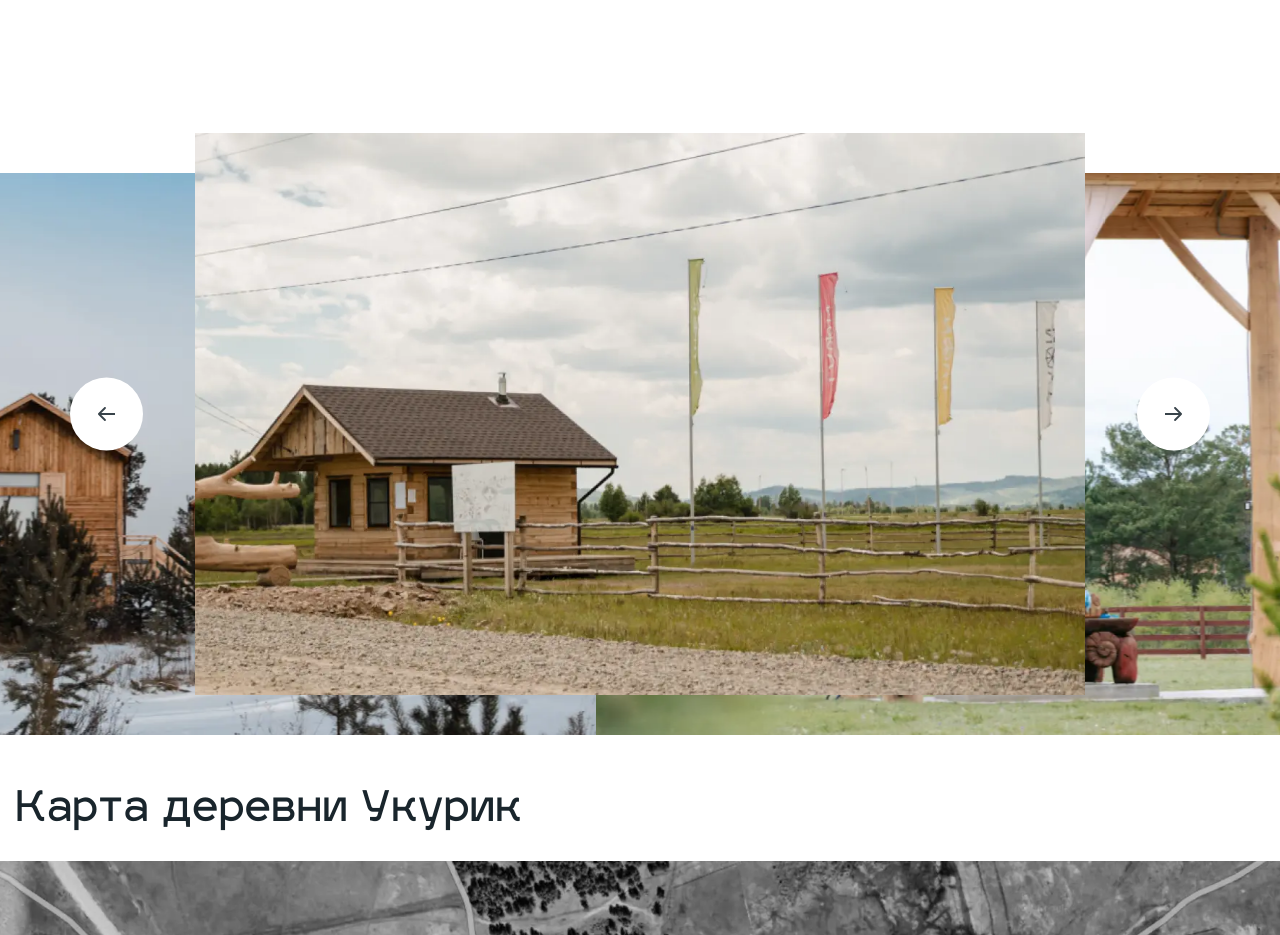
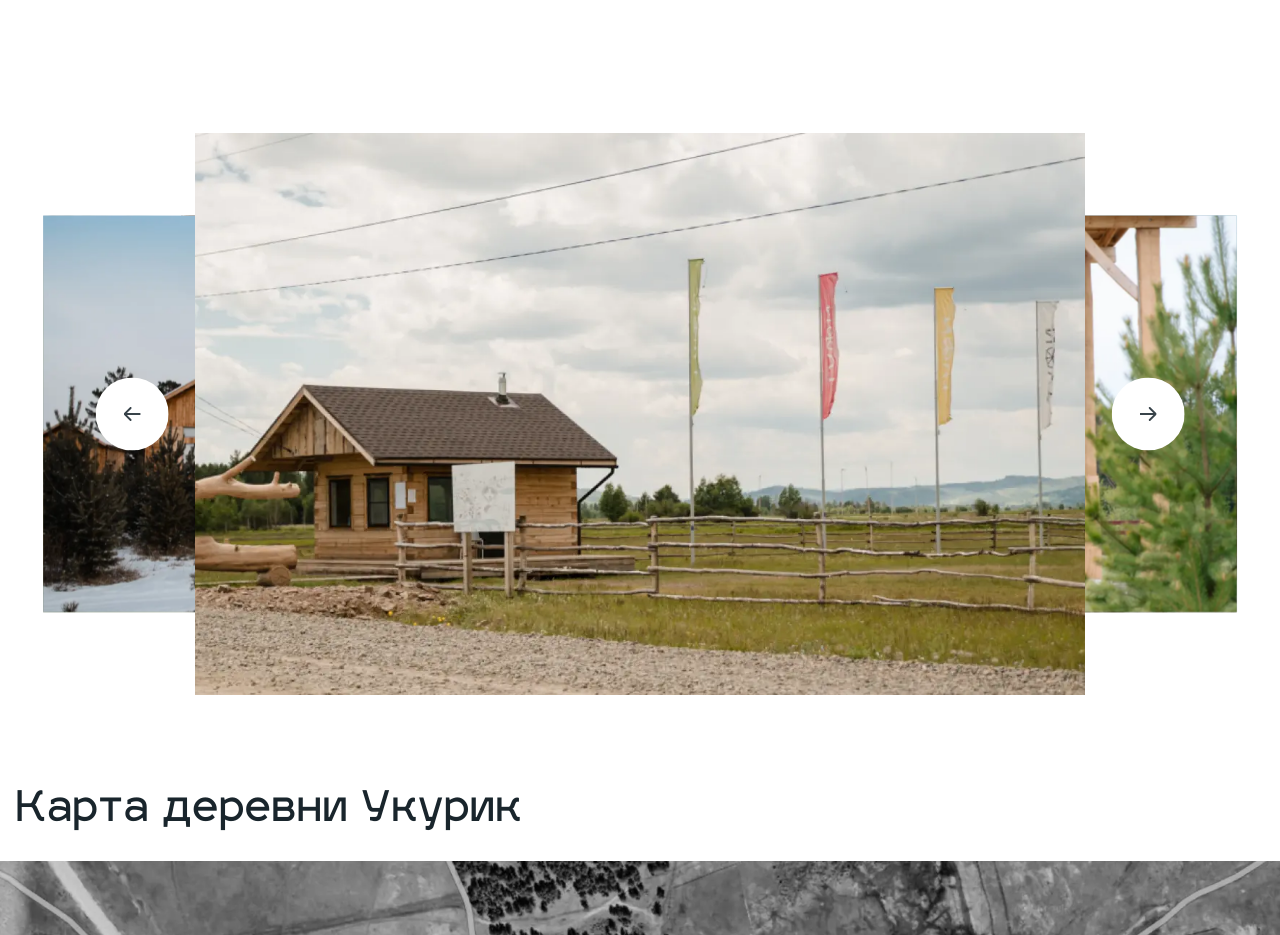
Before and after one commit to SPashaS/ukurik, a plain HTML site: page home.html in a window 1280 px wide. Shown: the part 1540-2475 px from the top of the page. Drawn offline with Linux system fonts and the light colour scheme.

Commit message:
upp build

```diff
--- a/css/style.css
+++ b/css/style.css
@@ -628,29 +628,6 @@ h2 {
     padding-bottom: 5.9375rem;
   }
 }
-.carousel__container {
-  position: relative;
-}
-@media (min-width: 120em) {
-  .carousel__container {
-    height: 48.5rem;
-  }
-}
-@media (min-width: 20em) and (max-width: 120em) {
-  .carousel__container {
-    height: clamp( 15rem , 8.3rem  +  33.5vw , 48.5rem );
-  }
-}
-@media (max-width: 20em) {
-  .carousel__container {
-    height: 15rem;
-  }
-}
-@media (min-width: 82.5em) {
-  .carousel__container {
-    max-width: 105.375rem;
-  }
-}
 .carousel__slider {
   margin: 0 auto;
 }
@@ -732,71 +709,42 @@ h2 {
   width: 100%;
 }
 .carousel__navigation {
-  position: absolute;
-  top: 50%;
-  left: 0;
-  width: 100%;
-  padding: 0 0.3125rem;
-  display: flex;
-  justify-content: space-between;
-  transform: translateY(-50%);
-  column-gap: 3.125rem;
-}
-@media (min-width: 29.99875em) {
-  .carousel__navigation {
-    padding: 0 1.25rem;
-  }
-}
-@media (min-width: 47.99875em) {
-  .carousel__navigation {
-    padding: 0 2.5rem;
-  }
+  display: none;
 }
 @media (min-width: 61.99875em) {
   .carousel__navigation {
-    padding: 0 4.375rem;
+    position: absolute;
+    top: 50%;
+    left: 50%;
+    width: 94.25rem;
+    display: flex;
+    justify-content: space-between;
+    transform: translate(-50%, -50%);
+    column-gap: 3.125rem;
   }
 }
-@media (min-width: 82.5em) {
+@media (min-width: 61.99875em) and (min-width: 120em) {
   .carousel__navigation {
-    padding: 0 6.4375rem;
+    width: 94.25rem;
+  }
+}
+@media (min-width: 61.99875em) and (min-width: 62em) and (max-width: 120em) {
+  .carousel__navigation {
+    width: clamp( 56.25rem , 15.6293103448rem  +  65.5172413793vw , 94.25rem );
   }
 }
 .carousel__btn {
-  width: 2.1875rem;
-  height: 2.1875rem;
+  width: 4.5625rem;
+  height: 4.5625rem;
   border-radius: 50%;
   background-color: #ffffff;
-  display: flex;
-  justify-content: center;
-  align-items: center;
-}
-@media (min-width: 47.99875em) {
-  .carousel__btn {
-    width: 4.5625rem;
-    height: 4.5625rem;
-  }
-}
-@media (min-width: 61.99875em) {
-  .carousel__btn {
-    border: 0;
-  }
-}
-.carousel__btn img {
-  width: 0.625rem;
-}
-@media (min-width: 47.99875em) {
-  .carousel__btn img {
-    width: 1.0625rem;
-  }
+  background-image: url("../img/icons/arrow.svg");
+  background-position: center;
+  background-repeat: no-repeat;
+  background-size: 1.0625rem;
 }
 .carousel__btn_next {
   transform: rotate(180deg);
-}
-.carousel__btn.swiper-button-disabled {
-  background-color: #c5c5c5;
-  opacity: 0.5;
-  pointer-events: none;
 }
 
 .map {
@@ -1253,7 +1201,19 @@ h2 {
   display: none !important;
 }
 
-.swiper-3d .swiper-slide {
+.swiper-3d .swiper-cube-shadow,
+.swiper-3d .swiper-slide,
+.swiper-3d .swiper-slide-shadow,
+.swiper-3d .swiper-slide-shadow-bottom,
+.swiper-3d .swiper-slide-shadow-left,
+.swiper-3d .swiper-slide-shadow-right,
+.swiper-3d .swiper-slide-shadow-top,
+.swiper-3d .swiper-wrapper {
   -webkit-transform-style: preserve-3d;
   transform-style: preserve-3d;
 }
+
+.swiper-3d, .swiper-3d.swiper-css-mode .swiper-wrapper {
+  -webkit-perspective: 1200px;
+  perspective: 1200px;
+}
--- a/home.html
+++ b/home.html
@@ -89,10 +89,8 @@
 						</div>
 						<div class="carousel__navigation">
 							<button class="carousel__btn carousel__btn_prev">
-								<img src="img/icons/arrow.svg" alt="Предыдущий слайд">
 							</button>
 							<button class="carousel__btn carousel__btn_next">
-								<img src="img/icons/arrow.svg" alt="Следующий слайд">
 							</button>
 						</div>
 					</div>
--- a/js/app.js
+++ b/js/app.js
@@ -3448,15 +3448,14 @@
           modules: [ie, oe],
           speed: 800,
           effect: "creative",
-          watchSlidesProgress: !0,
           slidesPerView: "auto",
           centeredSlides: !0,
           loop: !0,
           grabCursor: !0,
           slideToClickedSlide: !0,
           creativeEffect: {
-            prev: { shadow: !1, translate: ["-45%", 40, -500] },
-            next: { shadow: !1, translate: ["45%", 40, -500] },
+            prev: { shadow: !1, translate: ["-45%", 0, -500] },
+            next: { shadow: !1, translate: ["45%", 0, -500] },
           },
           navigation: {
             nextEl: ".carousel__navigation .carousel__btn_next",
```
Also changed, not shown: css/style.min.css, js/app.min.js.
